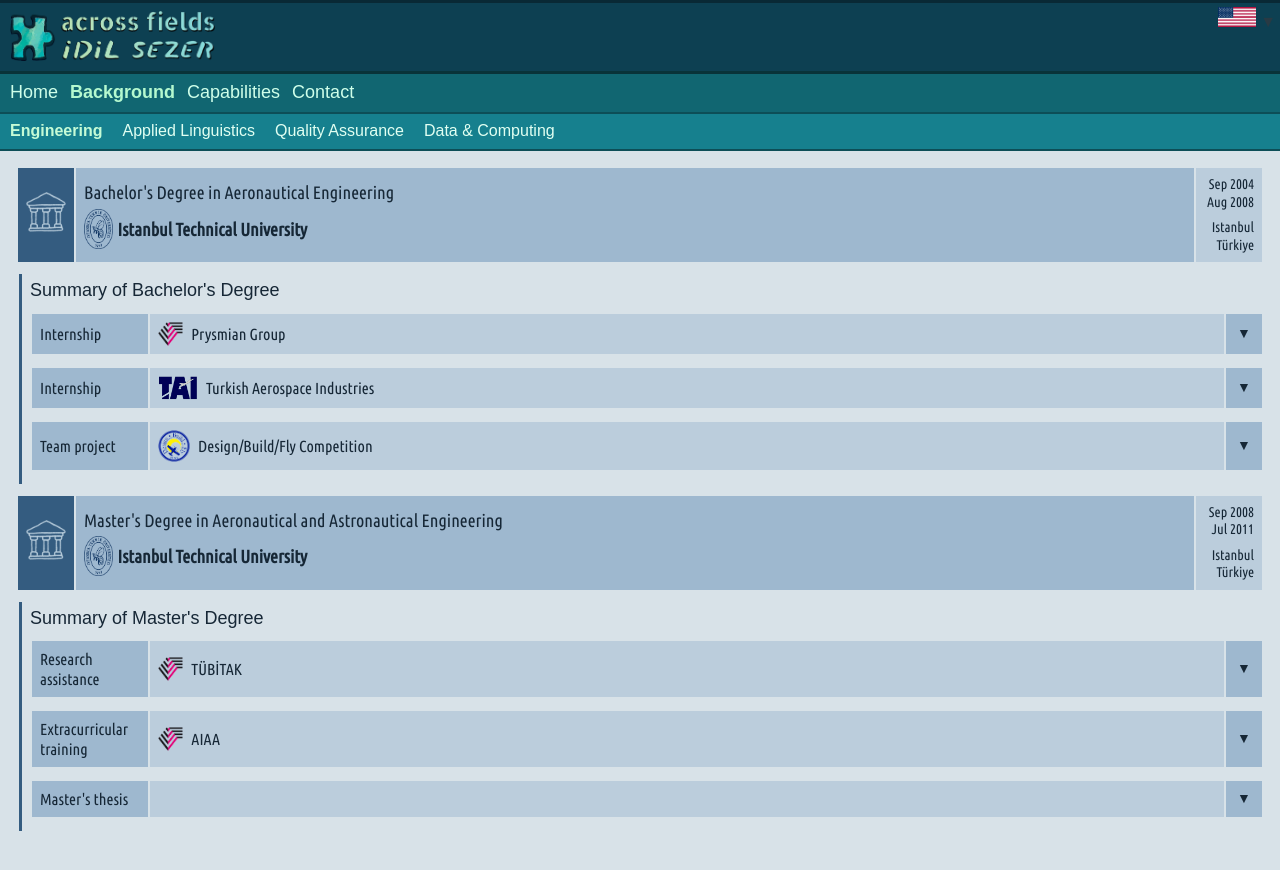
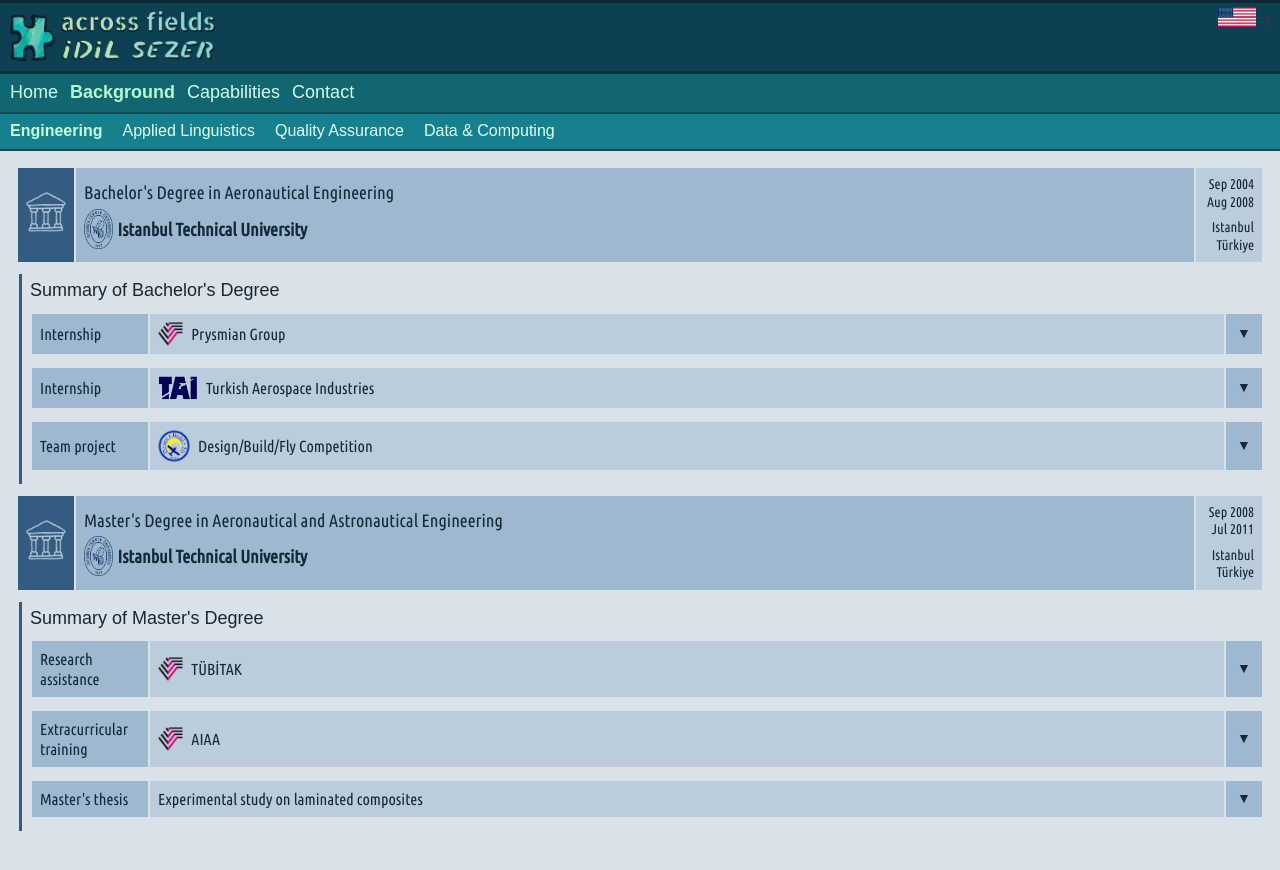
Before and after one commit to acrossfields/idilsezer, a Jekyll site: the page built from en/background-eng.md, in a window 1280 px wide. Shown: the top 870 px of the page. Built offline with Jekyll 4.4.1, drawn with Linux system fonts in a browser that asks for light colours; some web fonts are replaced.

Commit message:
Update background-eng.md

```diff
--- a/en/background-eng.md
+++ b/en/background-eng.md
@@ -179,7 +179,8 @@ permalink: /en/background/engineering/
       <td style="background-color: #9eb8cf; padding: 8px; font-family: 'Ubuntu Condensed', sans-serif; font-size: 16px;">
         Master's thesis
       </td>
-      <td style="background-color: #bbcddc; padding: 8px;">
+      <td style="background-color: #bbcddc; padding: 8px; font-family: 'Ubuntu Condensed', sans-serif; font-size: 16px;">
+        Experimental study on laminated composites
       </td>
       <td style="background-color: #9eb8cf; padding: 8px; font-size: 14px; color: #162736;">
       </td>
```
